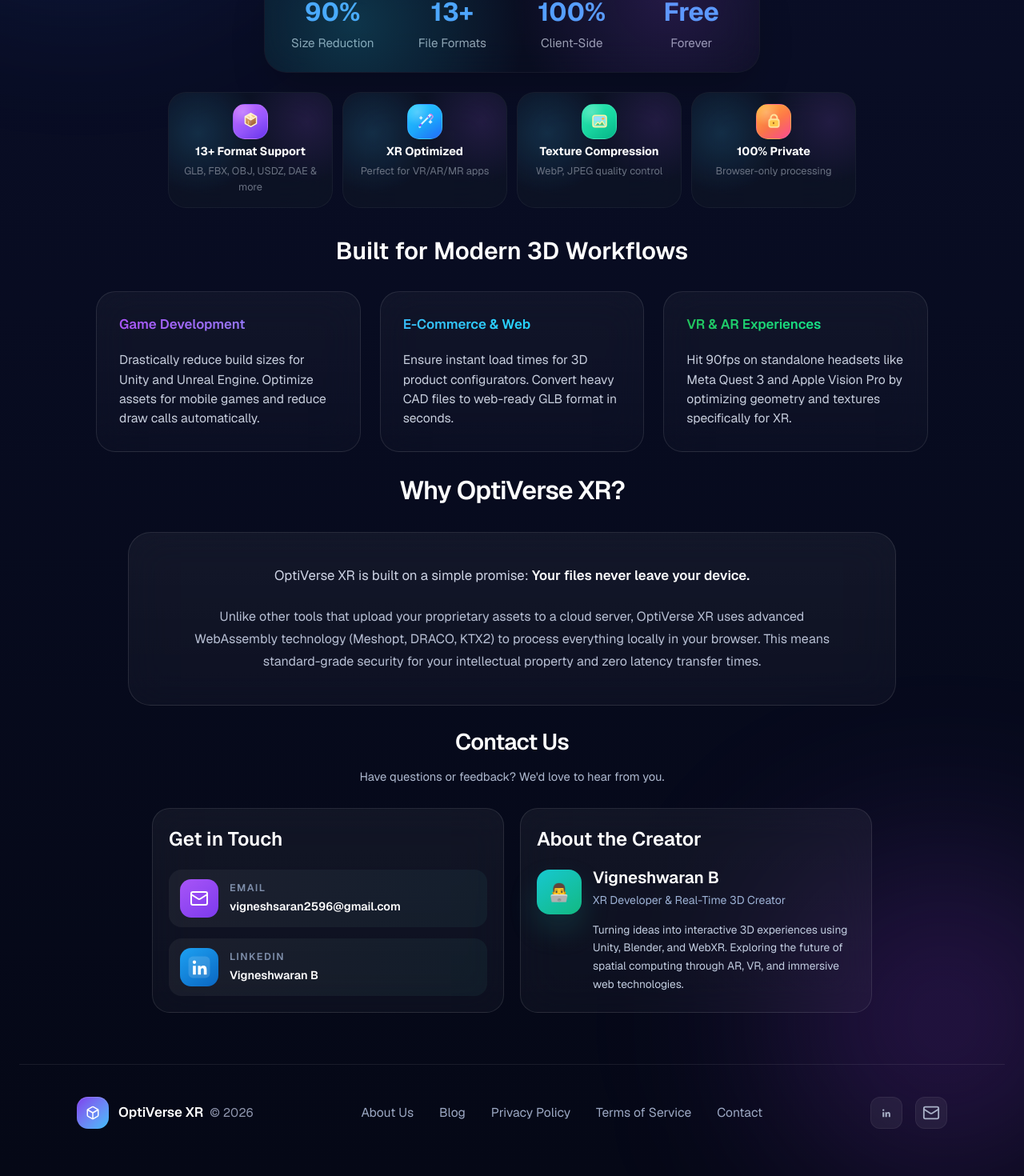
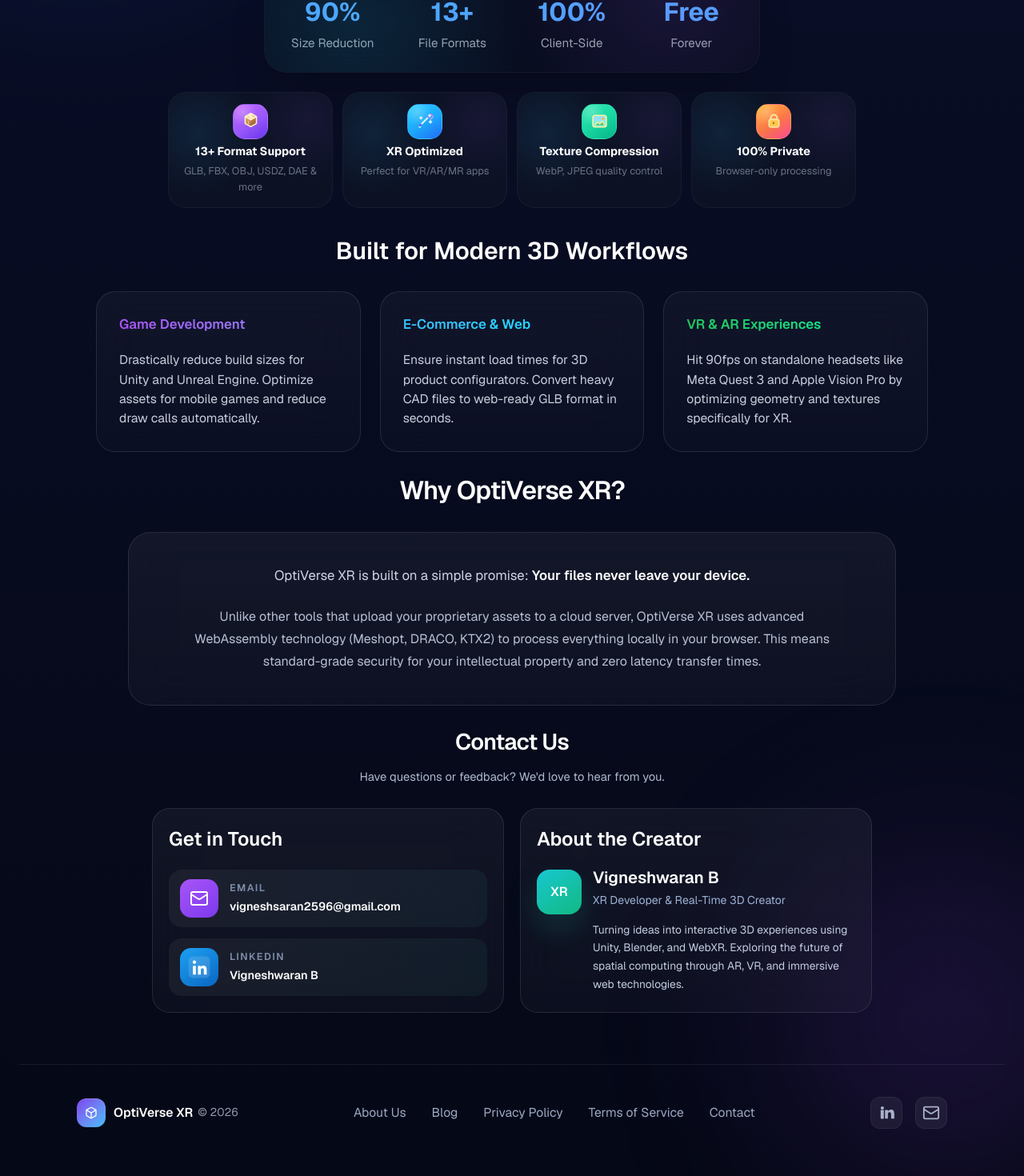
Before and after one commit to VigneshwaranECE/OptiVerse-XR, a Next.js app: page / in a window 1280 px wide. Shown: the part 462-1932 px from the top of the page at 80% size. Built offline with nearby package versions, Linux system fonts and the light colour scheme.

Commit message:
Refine landing page content and styling

```diff
--- a/app/page.tsx
+++ b/app/page.tsx
@@ -1,23 +1,38 @@
-import {
-  Box,
-  Mail,
-  Zap,
-} from "lucide-react";
+import { Box, Mail, Zap } from "lucide-react";
+
+type StatProps = {
+  title: string;
+  desc: string;
+};
+
+type FeatureProps = {
+  title: string;
+  desc: string;
+  icon: React.ReactNode;
+};
+
+type CardProps = {
+  title: string;
+  desc: string;
+  titleClassName: string;
+};
+
+type ContactItemProps = {
+  icon: React.ReactNode;
+  iconClassName: string;
+  label: string;
+  value: string;
+};
 
 export default function Home() {
   return (
-    <main className="relative min-h-screen bg-gradient-to-b from-[#0b0f2a] to-[#050816] text-white flex flex-col items-center px-6 pt-12 pb-16 gap-6 overflow-hidden">
+    <main className="relative flex min-h-screen flex-col items-center gap-6 overflow-hidden bg-gradient-to-b from-[#0b0f2a] to-[#050816] px-6 pt-12 pb-16 text-white">
+      <div className="absolute top-0 left-[-100px] h-[400px] w-[400px] rounded-full bg-blue-500/14 blur-[120px]" />
+      <div className="absolute right-[-100px] bottom-0 h-[400px] w-[400px] rounded-full bg-purple-500/14 blur-[120px]" />
 
-      {/* BACKGROUND GLOW */}
-      <div className="absolute top-0 left-[-100px] w-[400px] h-[400px] bg-blue-500/20 blur-[120px] rounded-full"></div>
-      <div className="absolute bottom-0 right-[-100px] w-[400px] h-[400px] bg-purple-500/20 blur-[120px] rounded-full"></div>
-
-      {/* HERO */}
-      <section className="text-center z-10 max-w-5xl">
-
-        {/* LOGO BADGE */}
-        <div className="mb-5 inline-flex items-center gap-1.5 rounded-full border border-white/10 bg-[#18263d]/90 px-3.5 py-2.5 shadow-[0_10px_24px_rgba(5,8,22,0.3)] backdrop-blur-xl">
-          <div className="flex h-7 w-7 items-center justify-center rounded-xl bg-gradient-to-br from-[#7C3AED] to-[#38BDF8] shadow-[inset_0_1px_1px_rgba(255,255,255,0.2),0_6px_14px_rgba(56,189,248,0.22)]">
+      <section className="z-10 max-w-5xl text-center">
+        <div className="mb-5 inline-flex items-center gap-1.5 rounded-full border border-white/10 bg-[#18263d]/90 px-3.5 py-2.5 shadow-[0_8px_18px_rgba(5,8,22,0.24)] backdrop-blur-xl">
+          <div className="flex h-7 w-7 items-center justify-center rounded-xl bg-gradient-to-br from-[#7C3AED] to-[#38BDF8] shadow-[inset_0_1px_1px_rgba(255,255,255,0.18),0_4px_10px_rgba(56,189,248,0.16)]">
             <Box size={15} className="text-white" />
           </div>
           <span className="text-[1.05rem] font-semibold leading-none tracking-[-0.03em] text-[#F4F7FB]">
@@ -25,43 +40,36 @@
           </span>
         </div>
 
-        {/* TITLE */}
-        <h1 className="text-4xl md:text-[68px] font-extrabold leading-[0.98] tracking-tight">
+        <h1 className="text-4xl font-extrabold leading-[0.98] tracking-tight md:text-[68px]">
           Optimize 3D for <br />
           <span className="bg-gradient-to-r from-[#8B5CF6] via-[#06B6D4] to-[#10B981] bg-clip-text text-transparent">
             Extended Reality
           </span>
         </h1>
 
-        {/* SUBTEXT */}
-        <p className="text-gray-400 mt-4 text-base md:text-lg max-w-[660px] mx-auto leading-relaxed font-medium">
-          Compress and optimize 3D assets for VR, AR & MR. Up to 90% file size reduction with client-side processing.
+        <p className="mx-auto mt-4 max-w-[660px] text-base leading-relaxed font-medium text-gray-400 md:text-lg">
+          Compress and optimize 3D assets for VR, AR &amp; MR. Up to 90% file size
+          reduction with client-side processing.
         </p>
 
-        {/* BUTTONS */}
-        <div className="flex gap-4 mt-6 justify-center">
-
-          <button className="flex items-center gap-2 px-8 py-3.5 rounded-2xl bg-gradient-to-r from-[#7C3AED] to-[#0EA5E9] font-semibold text-base shadow-[0_0_20px_rgba(124,58,237,0.3)] hover:scale-105 hover:shadow-[0_0_30px_rgba(124,58,237,0.5)] transition duration-300">
+        <div className="mt-6 flex justify-center gap-4">
+          <button className="flex items-center gap-2 rounded-2xl bg-gradient-to-r from-[#7C3AED] to-[#0EA5E9] px-8 py-3.5 text-base font-semibold shadow-[0_0_16px_rgba(124,58,237,0.22)] transition duration-300 hover:scale-105 hover:shadow-[0_0_22px_rgba(124,58,237,0.34)]">
             <Zap size={17} className="text-white" strokeWidth={2.4} /> Start Optimizing
           </button>
-
-          <button className="px-8 py-3.5 rounded-2xl bg-[#1e293b]/50 border border-white/10 backdrop-blur-md hover:bg-[#1e293b]/80 transition duration-300 font-semibold text-base text-white">
+          <button className="rounded-2xl border border-white/10 bg-[#1e293b]/50 px-8 py-3.5 text-base font-semibold text-white backdrop-blur-md transition duration-300 hover:bg-[#1e293b]/80">
             View Models
           </button>
-
         </div>
       </section>
 
-      {/* STATS */}
-      <section className="relative w-full max-w-[620px] grid grid-cols-2 md:grid-cols-4 gap-1 overflow-hidden rounded-[28px] border border-white/5 bg-[#0a0f1d]/40 py-6 px-3 shadow-2xl backdrop-blur-xl z-10 before:absolute before:inset-0 before:bg-[radial-gradient(circle_at_18%_50%,rgba(34,211,238,0.2),transparent_42%),radial-gradient(circle_at_82%_20%,rgba(168,85,247,0.17),transparent_38%)] before:pointer-events-none">
-        <Stat title="90%" desc="Size Reduction" color="text-[#06B6D4]" />
-        <Stat title="13+" desc="File Formats" color="text-[#3B82F6]" />
-        <Stat title="100%" desc="Client-Side" color="text-[#06B6D4]" />
-        <Stat title="Free" desc="Forever" color="text-[#3B82F6]" />
+      <section className="relative z-10 grid w-full max-w-[620px] grid-cols-2 gap-1 overflow-hidden rounded-[28px] border border-white/5 bg-[#0a0f1d]/40 px-3 py-6 shadow-2xl backdrop-blur-xl before:pointer-events-none before:absolute before:inset-0 before:bg-[radial-gradient(circle_at_18%_50%,rgba(34,211,238,0.12),transparent_42%),radial-gradient(circle_at_82%_20%,rgba(168,85,247,0.1),transparent_38%)] md:grid-cols-4">
+        <Stat title="90%" desc="Size Reduction" />
+        <Stat title="13+" desc="File Formats" />
+        <Stat title="100%" desc="Client-Side" />
+        <Stat title="Free" desc="Forever" />
       </section>
 
-      {/* FEATURES */}
-      <section className="grid grid-cols-1 md:grid-cols-4 gap-3 z-10 w-full max-w-[860px]">
+      <section className="z-10 grid w-full max-w-[860px] grid-cols-1 gap-3 md:grid-cols-4">
         <Feature
           title="13+ Format Support"
           desc="GLB, FBX, OBJ, USDZ, DAE & more"
@@ -84,12 +92,8 @@
         />
       </section>
 
-      {/* WORKFLOW */}
-      <section className="mt-3 text-center z-10 w-full max-w-[1040px]">
-        <h2 className="mb-8 text-3xl font-semibold">
-          Built for Modern 3D Workflows
-        </h2>
-
+      <section className="z-10 mt-3 w-full max-w-[1040px] text-center">
+        <h2 className="mb-8 text-3xl font-semibold">Built for Modern 3D Workflows</h2>
         <div className="grid gap-6 md:grid-cols-3">
           <Card
             title="Game Development"
@@ -109,20 +113,24 @@
         </div>
       </section>
 
-      {/* WHY */}
       <section className="z-10 w-full max-w-[960px] text-center">
         <h2 className="mb-7 text-[2rem] font-semibold tracking-tight">Why OptiVerse XR?</h2>
         <div className="rounded-[28px] border border-white/10 bg-[linear-gradient(180deg,rgba(255,255,255,0.05),rgba(255,255,255,0.03))] px-10 py-10 backdrop-blur-xl">
           <p className="mx-auto max-w-[760px] text-[1.05rem] leading-relaxed text-[#CFD5E6]">
-            OptiVerse XR is built on a simple promise: <span className="font-semibold text-white">Your files never leave your device.</span>
+            OptiVerse XR is built on a simple promise:{" "}
+            <span className="font-semibold text-white">
+              Your files never leave your device.
+            </span>
           </p>
           <p className="mx-auto mt-6 max-w-[820px] text-[1rem] leading-[1.75] text-[#B8C0D4]">
-            Unlike other tools that upload your proprietary assets to a cloud server, OptiVerse XR uses advanced WebAssembly technology (Meshopt, DRACO, KTX2) to process everything locally in your browser. This means standard-grade security for your intellectual property and zero latency transfer times.
+            Unlike other tools that upload your proprietary assets to a cloud server,
+            OptiVerse XR uses advanced WebAssembly technology (Meshopt, DRACO, KTX2)
+            to process everything locally in your browser. This means standard-grade
+            security for your intellectual property and zero latency transfer times.
           </p>
         </div>
       </section>
 
-      {/* CONTACT */}
       <section className="z-10 w-full max-w-[900px] text-center">
         <h2 className="text-[1.75rem] font-semibold tracking-tight">Contact Us</h2>
         <p className="mt-3 text-[0.92rem] text-[#AEB9CF]">
@@ -151,14 +159,18 @@
           <div className="rounded-[22px] border border-white/10 bg-[linear-gradient(180deg,rgba(255,255,255,0.05),rgba(255,255,255,0.03))] p-5 text-left backdrop-blur-xl">
             <h3 className="text-[1.5rem] font-semibold">About the Creator</h3>
             <div className="mt-5 flex items-start gap-3.5">
-              <div className="flex h-14 w-14 shrink-0 items-center justify-center rounded-[16px] bg-[linear-gradient(145deg,#17C8D1_0%,#12B981_100%)] text-[1.35rem] shadow-[0_18px_36px_rgba(20,184,166,0.18)]">
-                👨‍💻
+              <div className="flex h-14 w-14 shrink-0 items-center justify-center rounded-[16px] bg-[linear-gradient(145deg,#17C8D1_0%,#12B981_100%)] text-[1rem] font-semibold shadow-[0_18px_36px_rgba(20,184,166,0.18)]">
+                <span aria-hidden="true">XR</span>
               </div>
               <div>
                 <h4 className="text-[1.28rem] font-semibold leading-none">Vigneshwaran B</h4>
-                <p className="mt-2 text-[0.88rem] text-[#9DB2D5]">XR Developer &amp; Real-Time 3D Creator</p>
+                <p className="mt-2 text-[0.88rem] text-[#9DB2D5]">
+                  XR Developer &amp; Real-Time 3D Creator
+                </p>
                 <p className="mt-3.5 max-w-[320px] text-[0.86rem] leading-[1.65] text-[#C2CDE0]">
-                  Turning ideas into interactive 3D experiences using Unity, Blender, and WebXR. Exploring the future of spatial computing through AR, VR, and immersive web technologies.
+                  Turning ideas into interactive 3D experiences using Unity,
+                  Blender, and WebXR. Exploring the future of spatial computing
+                  through AR, VR, and immersive web technologies.
                 </p>
               </div>
             </div>
@@ -168,13 +180,13 @@
 
       <footer className="z-10 mt-10 w-full border-t border-white/8 pt-10">
         <div className="mx-auto flex w-full max-w-[1120px] flex-col items-center justify-between gap-6 px-4 text-center md:flex-row md:text-left">
-          <div className="flex items-center gap-3">
-            <div className="flex h-10 w-10 items-center justify-center rounded-[14px] bg-gradient-to-br from-[#7C3AED] to-[#38BDF8] shadow-[inset_0_1px_1px_rgba(255,255,255,0.18)]">
-              <Box size={18} className="text-white" />
+          <div className="flex items-center gap-2.5">
+            <div className="flex h-9 w-9 items-center justify-center rounded-[12px] bg-gradient-to-br from-[#7C3AED] to-[#38BDF8] shadow-[inset_0_1px_1px_rgba(255,255,255,0.18)]">
+              <Box size={16} className="text-white" />
             </div>
-            <div className="flex items-center gap-2">
-              <span className="text-[1.05rem] font-semibold text-white">OptiVerse XR</span>
-              <span className="text-[0.95rem] text-[#8F96AE]">© 2026</span>
+            <div className="flex items-center gap-1.5">
+              <span className="text-[0.98rem] font-semibold text-white">OptiVerse XR</span>
+              <span className="text-[0.88rem] text-[#8F96AE]">© 2026</span>
             </div>
           </div>
 
@@ -204,14 +216,11 @@
           </div>
         </div>
       </footer>
-
     </main>
   );
 }
 
-/* COMPONENTS */
-
-function Stat({ title, desc }: any) {
+function Stat({ title, desc }: StatProps) {
   return (
     <div className="text-center">
       <h2 className="text-[2rem] font-bold text-blue-400">{title}</h2>
@@ -220,9 +229,9 @@
   );
 }
 
-function Feature({ title, desc, icon }: any) {
+function Feature({ title, desc, icon }: FeatureProps) {
   return (
-    <div className="relative overflow-hidden bg-[#111827]/50 p-3.5 rounded-[22px] backdrop-blur-xl border border-white/5 transform hover:-translate-y-2 transition duration-300 flex flex-col items-center text-center gap-1.5 before:absolute before:inset-0 before:bg-[radial-gradient(circle_at_18%_35%,rgba(56,189,248,0.16),transparent_40%),radial-gradient(circle_at_85%_25%,rgba(168,85,247,0.14),transparent_38%)] before:pointer-events-none">
+    <div className="relative flex flex-col items-center gap-1.5 overflow-hidden rounded-[22px] border border-white/5 bg-[#111827]/50 p-3.5 text-center backdrop-blur-xl transition duration-300 hover:-translate-y-2 before:pointer-events-none before:absolute before:inset-0 before:bg-[radial-gradient(circle_at_18%_35%,rgba(56,189,248,0.1),transparent_40%),radial-gradient(circle_at_85%_25%,rgba(168,85,247,0.08),transparent_38%)]">
       {icon}
       <div className="relative z-10 space-y-1.5">
         <h3 className="text-[0.9rem] font-bold leading-tight">{title}</h3>
@@ -268,10 +277,7 @@
             <stop offset="1" stopColor="#975728" />
           </linearGradient>
         </defs>
-        <path
-          d="M12 3.2 5.7 6.8 12 10.5l6.3-3.7L12 3.2Z"
-          fill="url(#boxTop)"
-        />
+        <path d="M12 3.2 5.7 6.8 12 10.5l6.3-3.7L12 3.2Z" fill="url(#boxTop)" />
         <path d="M5.7 6.8v7.7L12 18.1v-7.6L5.7 6.8Z" fill="url(#boxLeft)" />
         <path d="M18.3 6.8v7.7L12 18.1v-7.6l6.3-3.7Z" fill="url(#boxRight)" />
         <path d="M9.3 5.1 15.4 8.6" stroke="#FFF6D8" strokeWidth="1.1" strokeLinecap="round" />
@@ -298,12 +304,7 @@
           </linearGradient>
         </defs>
         <path d="M6 16.9c.8 0 1.4.6 1.4 1.4S6.8 19.7 6 19.7s-1.4-.6-1.4-1.4S5.2 16.9 6 16.9Z" fill="#AEEBFF" />
-        <path
-          d="M7.2 15.8 15.7 7.3"
-          stroke="#D9F5FF"
-          strokeWidth="1.8"
-          strokeLinecap="round"
-        />
+        <path d="M7.2 15.8 15.7 7.3" stroke="#D9F5FF" strokeWidth="1.8" strokeLinecap="round" />
         <path
           d="m15.2 6.9 1.9-1.9a1.5 1.5 0 0 1 2.1 0l.8.8a1.5 1.5 0 0 1 0 2.1l-1.9 1.9"
           stroke="url(#wandHead)"
@@ -311,12 +312,7 @@
           strokeLinecap="round"
           strokeLinejoin="round"
         />
-        <path
-          d="m6 17 1.3-1.3m8.4-8.4 1.3-1.3"
-          stroke="#7B4CFF"
-          strokeWidth="1.8"
-          strokeLinecap="round"
-        />
+        <path d="m6 17 1.3-1.3m8.4-8.4 1.3-1.3" stroke="#7B4CFF" strokeWidth="1.8" strokeLinecap="round" />
         <path
           d="M6.2 8.3h2.2M7.3 7.2v2.2M15.8 5.8H18M16.9 4.7V7M16.5 12.8h2.6M17.8 11.5V14"
           stroke="#D8F4FF"
@@ -336,11 +332,13 @@
         <rect x="4.5" y="5.5" width="15" height="13" rx="2.5" stroke="#FFF2A8" strokeWidth="1.4" />
         <path d="M5.7 7.2h12.6v4.2H5.7z" fill="#9DDCFF" />
         <circle cx="15.8" cy="9.2" r="1.5" fill="#FFB84C" />
+        <path d="m6.8 16.5 3.2-3.3 2.2 1.9 2.6-3.1 3 4.5H6.8Z" fill="#51C16B" />
         <path
-          d="m6.8 16.5 3.2-3.3 2.2 1.9 2.6-3.1 3 4.5H6.8Z"
-          fill="#51C16B"
+          d="m6.8 16.5 3.2-3.3 2.2 1.9 2.6-3.1 3 4.5"
+          stroke="#FFF2A8"
+          strokeWidth="1.2"
+          strokeLinejoin="round"
         />
-        <path d="m6.8 16.5 3.2-3.3 2.2 1.9 2.6-3.1 3 4.5" stroke="#FFF2A8" strokeWidth="1.2" strokeLinejoin="round" />
       </svg>
     </IconTile>
   );
@@ -364,7 +362,7 @@
   );
 }
 
-function Card({ title, desc, titleClassName }: any) {
+function Card({ title, desc, titleClassName }: CardProps) {
   return (
     <div className="rounded-[24px] border border-white/10 bg-[linear-gradient(180deg,rgba(255,255,255,0.04),rgba(255,255,255,0.02))] p-7 text-left backdrop-blur-xl transition duration-300 hover:-translate-y-2">
       <h3 className={`mb-5 text-[1.05rem] font-semibold ${titleClassName}`}>{title}</h3>
@@ -387,26 +385,18 @@
 
 function FooterLinkedIn() {
   return (
-    <svg width="22" height="22" viewBox="0 0 24 24" fill="none" aria-hidden="true">
+    <svg width="32" height="32" viewBox="0 0 24 24" fill="none" aria-hidden="true">
+      <circle cx="8.2" cy="7.5" r="1.55" fill="currentColor" />
+      <rect x="6.6" y="9.4" width="3" height="8.3" rx="0.55" fill="currentColor" />
       <path
-        d="M7.9 9.6a1.3 1.3 0 1 0 0-2.6 1.3 1.3 0 0 0 0 2.6Zm-1.1 1.5H9v6.7H6.8v-6.7Zm3.6 0h2.1v.9h.1c.3-.5 1-1.2 2.1-1.2 2.2 0 2.6 1.5 2.6 3.4v3.6h-2.2v-3.1c0-.8 0-1.8-1.1-1.8s-1.2.8-1.2 1.7v3.2h-2.3v-6.7Z"
+        d="M10.7 9.3h2.85v1.18h.06c.4-.75 1.3-1.52 2.7-1.52 2.45 0 3.08 1.62 3.08 4.03v4.48h-2.97v-3.95c0-.94-.17-2.12-1.48-2.12-1.28 0-1.53 1-1.53 2.03v4.04h-2.71V9.3Z"
         fill="currentColor"
       />
     </svg>
   );
 }
 
-function ContactItem({
-  icon,
-  iconClassName,
-  label,
-  value,
-}: {
-  icon: React.ReactNode;
-  iconClassName: string;
-  label: string;
-  value: string;
-}) {
+function ContactItem({ icon, iconClassName, label, value }: ContactItemProps) {
   return (
     <div className="flex items-center gap-3.5 rounded-[16px] bg-[linear-gradient(90deg,rgba(255,255,255,0.05),rgba(76,205,196,0.06))] px-3.5 py-3">
       <div className={`flex h-12 w-12 items-center justify-center rounded-[14px] ${iconClassName}`}>
```
